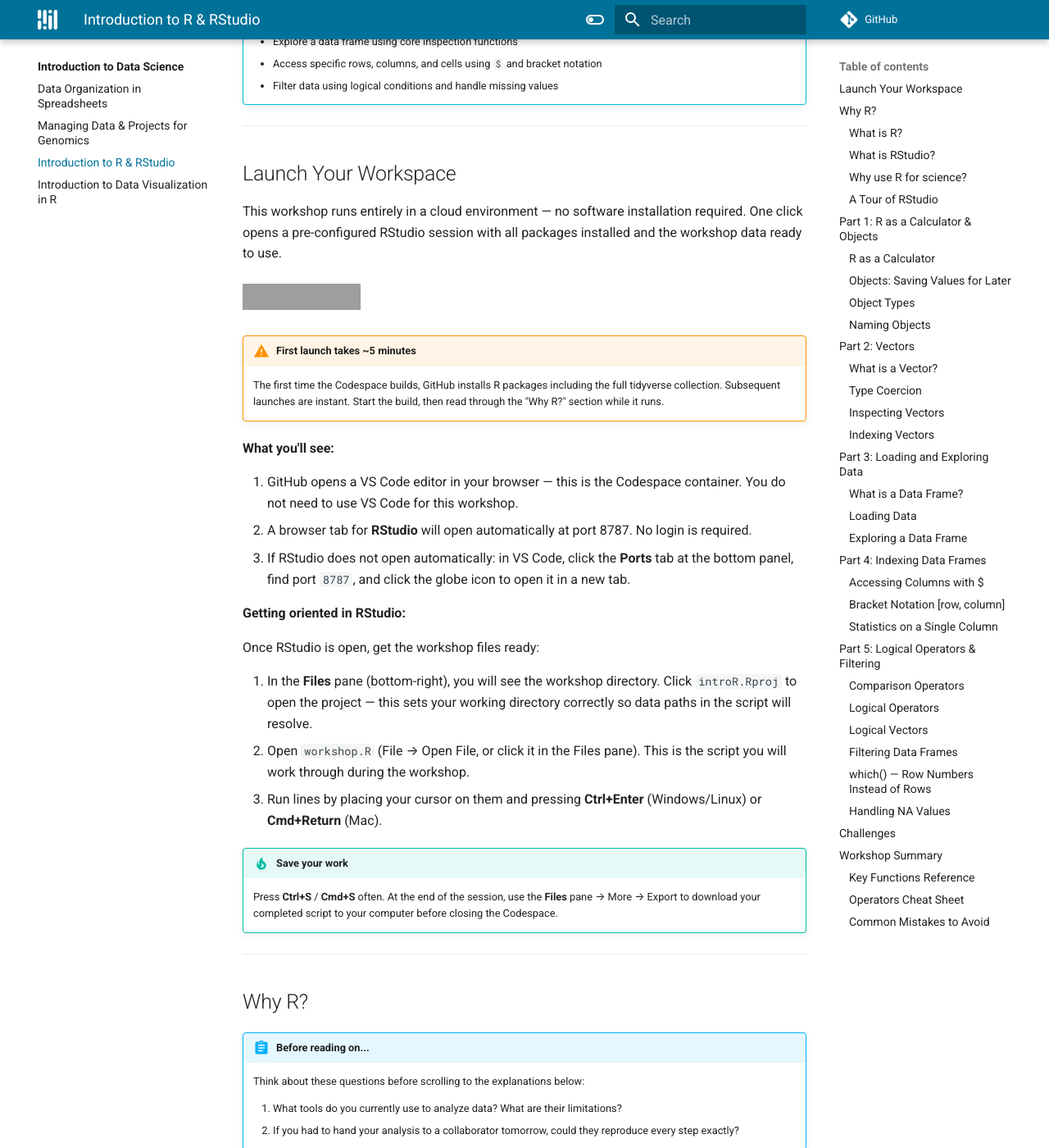
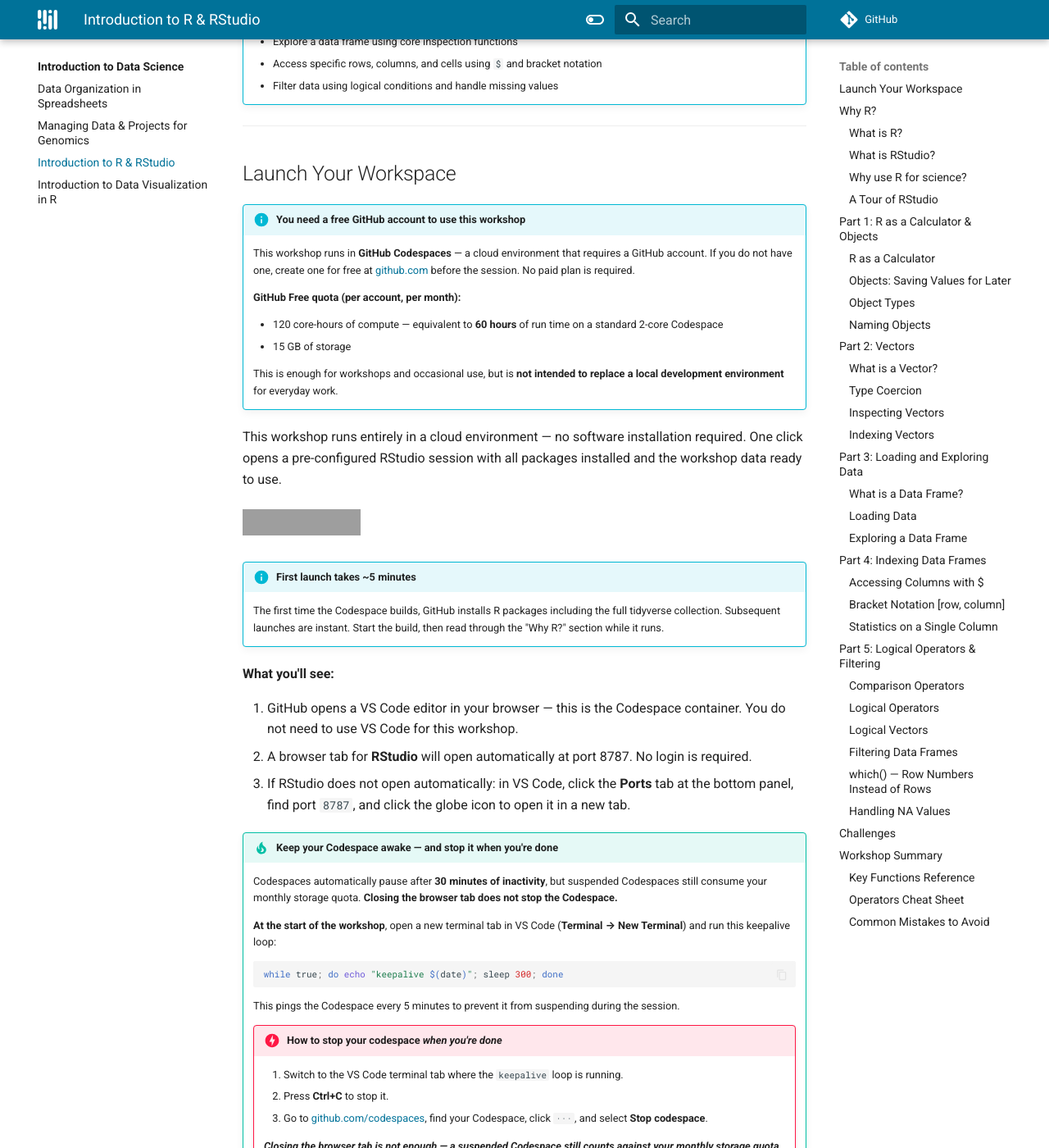
Before and after one commit to mdibl/mdibl.github.io, an MkDocs documentation site: the page built from docs/introR/index.md, in a window 1280 px wide and 1400 px high, scrolled down 452 px. Shown: the whole window at 82% size. Built offline with MkDocs 1.6.1 and Material for MkDocs 9.7.7, drawn with Linux system fonts in a browser that asks for light colours; comment, search, counter and statistics services are not loaded; some of the changed text lies outside the part shown; grey boxes are pictures that could not be loaded.

Commit message:
modify introR index.md

````diff
--- a/docs/introR/index.md
+++ b/docs/introR/index.md
@@ -18,6 +18,16 @@
 
 ## Launch Your Workspace
 
+!!! info "You need a free GitHub account to use this workshop"
+    This workshop runs in **GitHub Codespaces** — a cloud environment that requires a GitHub account. If you do not have one, create one for free at [github.com](https://github.com) before the session. No paid plan is required.
+
+    **GitHub Free quota (per account, per month):**
+
+    - 120 core-hours of compute — equivalent to **60 hours** of run time on a standard 2-core Codespace
+    - 15 GB of storage
+
+    This is enough for workshops and occasional use, but is **not intended to replace a local development environment** for everyday work.
+
 This workshop runs entirely in a cloud environment — no software installation required. One click opens a pre-configured RStudio session with all packages installed and the workshop data ready to use.
 
 <div style="margin: 1.2rem 0;">
@@ -34,6 +44,26 @@
 1. GitHub opens a VS Code editor in your browser — this is the Codespace container. You do not need to use VS Code for this workshop.
 2. A browser tab for **RStudio** will open automatically at port 8787. No login is required.
 3. If RStudio does not open automatically: in VS Code, click the **Ports** tab at the bottom panel, find port `8787`, and click the globe icon to open it in a new tab.
+
+!!! tip "Keep your Codespace awake — and stop it when you're done"
+    Codespaces automatically pause after **30 minutes of inactivity**, but suspended Codespaces still consume your monthly storage quota. **Closing the browser tab does not stop the Codespace.**
+
+    **At the start of the workshop**, open a new terminal tab in VS Code (**Terminal → New Terminal**) and run this keepalive loop:
+
+    ```bash
+    while true; do echo "keepalive $(date)"; sleep 300; done
+    ```
+
+    This pings the Codespace every 5 minutes to prevent it from suspending during the session.
+
+	!!! danger "How to stop your codespace *when you're done*"
+
+		1. Switch to the VS Code terminal tab where the `keepalive` loop is running.
+		2. Press **Ctrl+C** to stop it.
+		3. Go to [github.com/codespaces](https://github.com/codespaces), find your Codespace, click `···`, and select **Stop codespace**.
+
+		***Closing the browser tab is not enough — a suspended Codespace still counts against your monthly storage quota.***
+
 
 **Getting oriented in RStudio:**
 
@@ -994,6 +1024,14 @@
         ```
 
         `which.max()` returns the **index** of the largest value. Passing that index to `data[row, ]` retrieves the full row — every column at once. This is the same indexing pattern from Part 4, combined with the `which()` family from Part 5. The heaviest individual (278 g) is a male *Neotoma albigula.*
+---
+
+!!! danger "Before you leave — stop your Codespace"
+    1. Switch to the VS Code terminal tab where the keepalive loop is running.
+    2. Press **Ctrl+C** to stop it.
+    3. Go to [github.com/codespaces](https://github.com/codespaces), find your Codespace, click `···`, and select **Stop codespace**.
+
+    Closing the browser tab is **not** enough — a suspended Codespace still counts against your monthly storage quota.
 
 ---
 
````
Also changed, not shown: other parts of docs/introR/index.md (+1 -1 lines).
